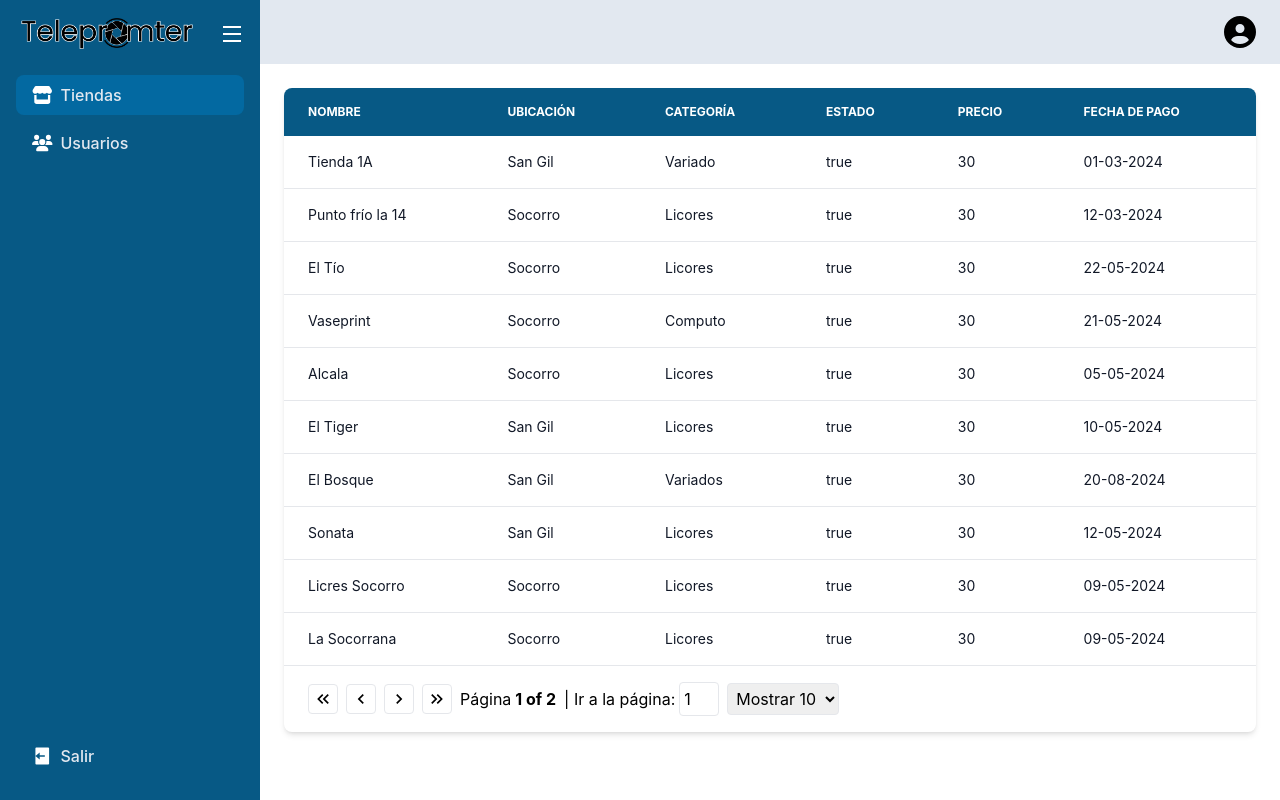
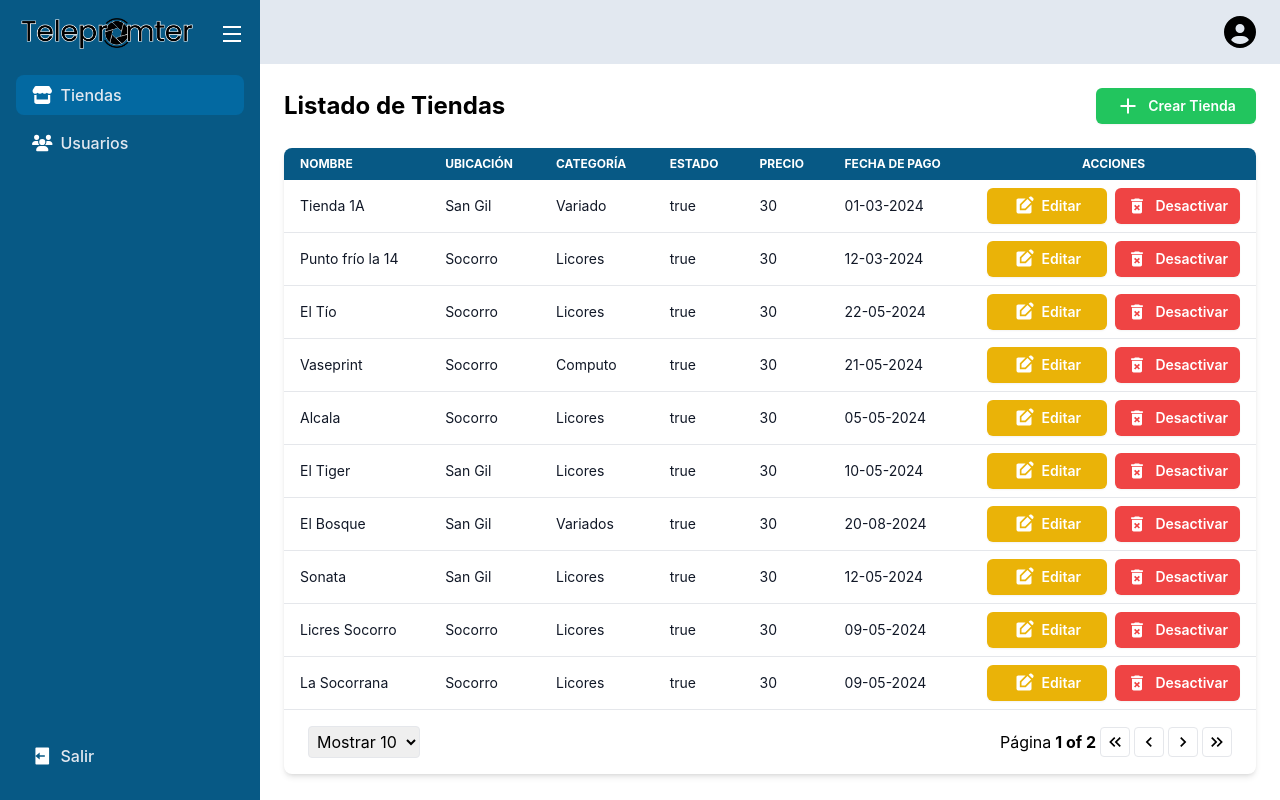
Before and after one commit to poncho29/admin-app, a React (Vite) app: page /dashboard in a window 1280 px wide. Built offline with nearby package versions, Linux system fonts and the light colour scheme.

Commit message:
[ADD] - show button control in table component

```diff
--- a/src/components/common/Table.tsx
+++ b/src/components/common/Table.tsx
@@ -7,22 +7,33 @@ import {
 import type { ColumnDef } from '@tanstack/react-table';
 
 import {
+  MdEditSquare,
+  MdRemoveRedEye,
+  MdDeleteForever,
   MdKeyboardArrowLeft,
   MdKeyboardDoubleArrowLeft,
   MdOutlineKeyboardArrowRight,
-  MdOutlineKeyboardDoubleArrowRight
+  MdOutlineKeyboardDoubleArrowRight,
 } from 'react-icons/md';
+
+import { Buttom } from '..';
 
 interface ReactTableProps<T extends object> {
   data: T[];
   columns: ColumnDef<T>[];
   showNavigation?: boolean;
+  controls?: {
+    text: string;
+    icon: 'edit' | 'delete' | 'view';
+    action: (item: T) => void;
+  }[];
 }
 
 export const Table =  <T extends object>({
   data,
   columns,
-  showNavigation = true
+  controls = [],
+  showNavigation = true,
 }: ReactTableProps<T>) => {
 
   const table = useReactTable({
@@ -32,6 +43,32 @@ export const Table =  <T extends object>({
     getPaginationRowModel: getPaginationRowModel(),
   });
 
+  const getStyle = (icon: 'edit' | 'delete' | 'view') => {
+    switch (icon) {
+      case 'edit':
+        return 'bg-yellow-500 hover:bg-yellow-600';
+      case 'delete':
+        return  'bg-red-500 hover:bg-red-600';
+      case 'view':
+        return '';
+      default:
+        return null;
+    }
+  }
+
+  const renderIcon = (icon: 'edit' | 'delete' | 'view') => {
+    switch (icon) {
+      case 'edit':
+        return <MdEditSquare size={20} />;
+      case 'delete':
+        return <MdDeleteForever size={20} />;
+      case 'view':
+        return <MdRemoveRedEye size={20} />
+      default:
+        return null;
+    }
+  }
+
   return (
     <div className="overflow-x-auto shadow-md sm:rounded-lg">
       <table className="w-full text-sm text-left rtl:text-right">
@@ -39,13 +76,18 @@ export const Table =  <T extends object>({
           {table.getHeaderGroups().map((headerGroup) => (
             <tr key={headerGroup.id} className="text-xs text-white uppercase bg-sky-800">
               {headerGroup.headers.map((header) => (
-                <th key={header.id} scope="col" className="text-nowrap px-6 py-4">
+                <th key={header.id} scope="col" className="text-nowrap px-4 py-2">
                   {header.isPlaceholder
                     ? null
                     : flexRender(header.column.columnDef.header, header.getContext())
                   }
                 </th>
               ))}
+              {controls.length > 0 && (
+                <th key="controls-head" scope="col" className="text-center text-nowrap px-4 py-2">
+                  Acciones
+                </th>
+              )}
             </tr>
           ))}
         </thead>
@@ -53,16 +95,51 @@ export const Table =  <T extends object>({
           {table.getRowModel().rows.map((row) => (
             <tr key={row.id} className="text-gray-900 border-b bg-white">
               {row.getVisibleCells().map((cell) => (
-                <td key={cell.id} className="text-nowrap px-6 py-4">
+                <td key={cell.id} className="text-nowrap px-4 py-2">
                   {flexRender(cell.column.columnDef.cell, cell.getContext())}
                 </td>
               ))}
+              {controls.length > 0 && (
+                <td key="controls-body" className="flex gap-2 px-4 py-2">
+                  {controls.map(({ text, icon, action }) => (
+                    <Buttom
+                      key={text}
+                      customClass={`flex items-center gap-2 ${getStyle(icon)}`}
+                      onClick={() => action(row.original)}
+                    >
+                      {icon && renderIcon(icon)}
+                      {text}
+                    </Buttom>
+                  ))}
+                </td>
+              )}
             </tr>
           ))}
         </tbody>
       </table>
       {showNavigation ? (
-        <div className="w-full flex items-center gap-2 pl-6 py-4">
+        <div className="w-full flex items-center justify-between gap-2 px-6 py-4">
+          <select
+            className='w-28 rounded border p-1 focus:outline-none focus:ring-1 focus:ring-sky-800'
+            value={table.getState().pagination.pageSize}
+            onChange={(e) => {
+              table.setPageSize(Number(e.target.value));
+            }}
+          >
+            {[10, 20, 30, 40, 50].map((pageSize) => (
+              <option key={pageSize} value={pageSize}>
+                Mostrar {pageSize}
+              </option>
+            ))}
+          </select>
+
+          <div className='flex gap-1'>
+            <div className="min-w-24 flex items-center justify-between gap-1 cursor-default">
+              <span>Página</span>
+              <strong>
+                {table.getState().pagination.pageIndex + 1} of {table.getPageCount()}
+              </strong>
+            </div>
             <button
               className="rounded border p-1 cursor-pointer"
               disabled={!table.getCanPreviousPage()}
@@ -91,40 +168,7 @@ export const Table =  <T extends object>({
             >
               <MdOutlineKeyboardDoubleArrowRight size={20} />
             </button>
-          <div className="min-w-24 flex items-center justify-between gap-1 cursor-default">
-            <span>Página</span>
-            <strong>
-              {table.getState().pagination.pageIndex + 1} of {table.getPageCount()}
-            </strong>
           </div>
-          <div className="min-w-[148px] flex items-center justify-between gap-1 cursor-default">
-            | Ir a la página:
-            <input
-              type="number"
-              min={table.getState().pagination.pageIndex}
-              max={table.getPageCount()}
-              className="w-10 rounded border p-1 focus:outline-none focus:ring-1 focus:ring-sky-800"
-              defaultValue={table.getState().pagination.pageIndex + 1}
-              onChange={({ target }) => {
-                if (Number(target.value) < 0) return;
-                const page = target.value ? Number(target.value) - 1 : 0;
-                table.setPageIndex(page);
-              }}
-            />
-          </div>
-          <select
-            className='w-28 rounded border p-1 focus:outline-none focus:ring-1 focus:ring-sky-800'
-            value={table.getState().pagination.pageSize}
-            onChange={(e) => {
-              table.setPageSize(Number(e.target.value));
-            }}
-          >
-            {[10, 20, 30, 40, 50].map((pageSize) => (
-              <option key={pageSize} value={pageSize}>
-                Mostrar {pageSize}
-              </option>
-            ))}
-          </select>
         </div>
       ) : null}
     </div>
--- a/src/pages/dashboard/stores/index.tsx
+++ b/src/pages/dashboard/stores/index.tsx
@@ -1,6 +1,10 @@
-import { Table } from "../../../components";
+import { Buttom, Table } from "../../../components";
 
 import { stores } from "../../../assets/data";
+
+import { Store } from "../../../interfaces";
+
+import { IoMdAdd } from "react-icons/io";
 
 const columns = [
   {
@@ -32,7 +36,31 @@ const columns = [
 export const Stores = () => {
   return (
     <div className="w-full">
-      <Table data={stores} columns={columns} />
+      <div className="flex items-center justify-between mb-6">
+        <h2 className="text-2xl font-bold">Listado de Tiendas</h2>
+
+        <Buttom customClass="max-w-[160px] flex items-center gap-2 bg-green-500 hover:bg-green-600">
+          <IoMdAdd size={24} />
+          Crear Tienda
+        </Buttom>
+      </div>
+
+      <Table
+        data={stores}
+        columns={columns}
+        controls={[
+          {
+            icon: 'edit',
+            text: 'Editar',
+            action: (item: Store) => console.log(item)
+          },
+          {
+            icon: 'delete',
+            text: 'Desactivar',
+            action: (item: Store) => console.log(item)
+          }
+        ]}
+      />
     </div>
   )
 }
```
Lines whose indentation alone changed are shown as unchanged.
